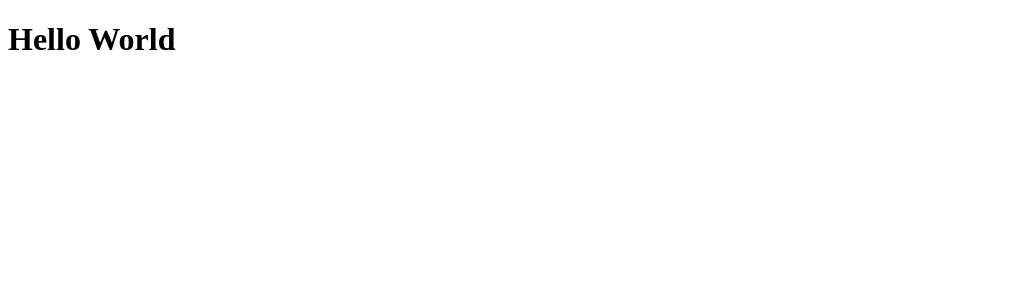
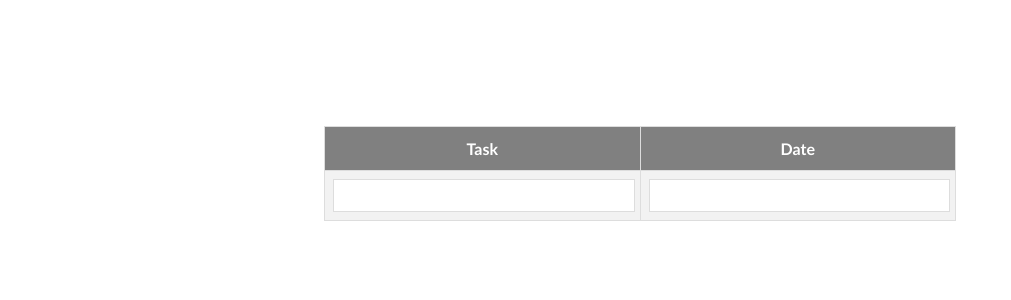
Before and after one commit to sukrutdekhane/Task-List, a React (Create React App) app: page /HomePage in a window 1280 px wide. Shown: the top 300 px of the page, without its empty margins (0-1011 px from the left). Built offline with nearby package versions, Linux system fonts and the light colour scheme.

Commit message:
created a table using html and css

```diff
--- a/package.json
+++ b/package.json
@@ -9,6 +9,7 @@
     "react": "^18.2.0",
     "react-dom": "^18.2.0",
     "react-scripts": "5.0.1",
+    "react-table": "^7.8.0",
     "web-vitals": "^2.1.4"
   },
   "scripts": {
@@ -36,7 +37,7 @@
     ]
   },
   "devDependencies": {
-    "react-router-dom": "^6.21.2",
-    "babel": "plugin-proposal-private-property-in-object"
+    "@babel/plugin-proposal-private-property-in-object": "^7.21.11",
+    "react-router-dom": "^6.21.2"
   }
 }
--- a/src/App.jsx
+++ b/src/App.jsx
@@ -2,6 +2,7 @@ import React from "react";
 import  Form from "./Components/Form";
 import {Routes, Route} from "react-router-dom";
 import HomePage from "./Components/HomePage";
+
 
 function App() {
   return (
--- a/src/Components/HomePage.jsx
+++ b/src/Components/HomePage.jsx
@@ -1,6 +1,13 @@
-import React from "react"
+import React from "react";
+import './table.css'
+import Table from "./Table";
 
 function HomePage(){
- return <h1>Hello World</h1>;
+  return <Table />
 }
-export default HomePage;
+
+export default HomePage
+
+// 1) Create a table and perform insertion and display the content.
+// 2) Without using react-table sort the table according to a column.
+// 3) Deletion on that table.
--- /dev/null
+++ b/src/Components/Table.jsx
@@ -0,0 +1,20 @@
+import React from "react";
+
+function Table(){
+    return (<table>
+        <tr>
+          <th>Task</th>
+          <th>Date</th>
+        </tr>
+        <tr>
+          <td>
+          <input type="text" name="task"/>
+          </td>
+          <td>
+          <input type="text" name="date"/>
+          </td>
+        </tr>
+      </table>);
+}
+
+export default Table
--- /dev/null
+++ b/src/Components/table.css
@@ -0,0 +1,35 @@
+
+table {
+    font-family: 'Trebuchet MS', Arial, Helvetica, sans-serif;
+    border-collapse: collapse;
+    width: 50%;
+    margin-top: 10%;
+    margin-left: 25%;
+    margin-right: 50%;
+  }
+
+  table td,
+  table th, input {
+    border: 1px solid #ddd;
+    padding: 8px;
+  }
+
+  table tr:nth-child(even) {
+    background-color: #f2f2f2;
+  }
+
+  table tr:hover {
+    background-color: #ddd;
+  }
+
+  table th, tfoot td {
+    padding-top: 12px;
+    padding-bottom: 12px;
+    text-align: center;
+    background-color: grey;
+    color: white;
+  }
+
+  input{
+    width: 95%;
+  }
```
Also changed, not shown: src/Components/Columns.jsx (added, +23 -0 lines), src/Components/MOCK_DATA.json (added, +10 -0 lines), 2 other files (tests, documents, lock files or other folders).
